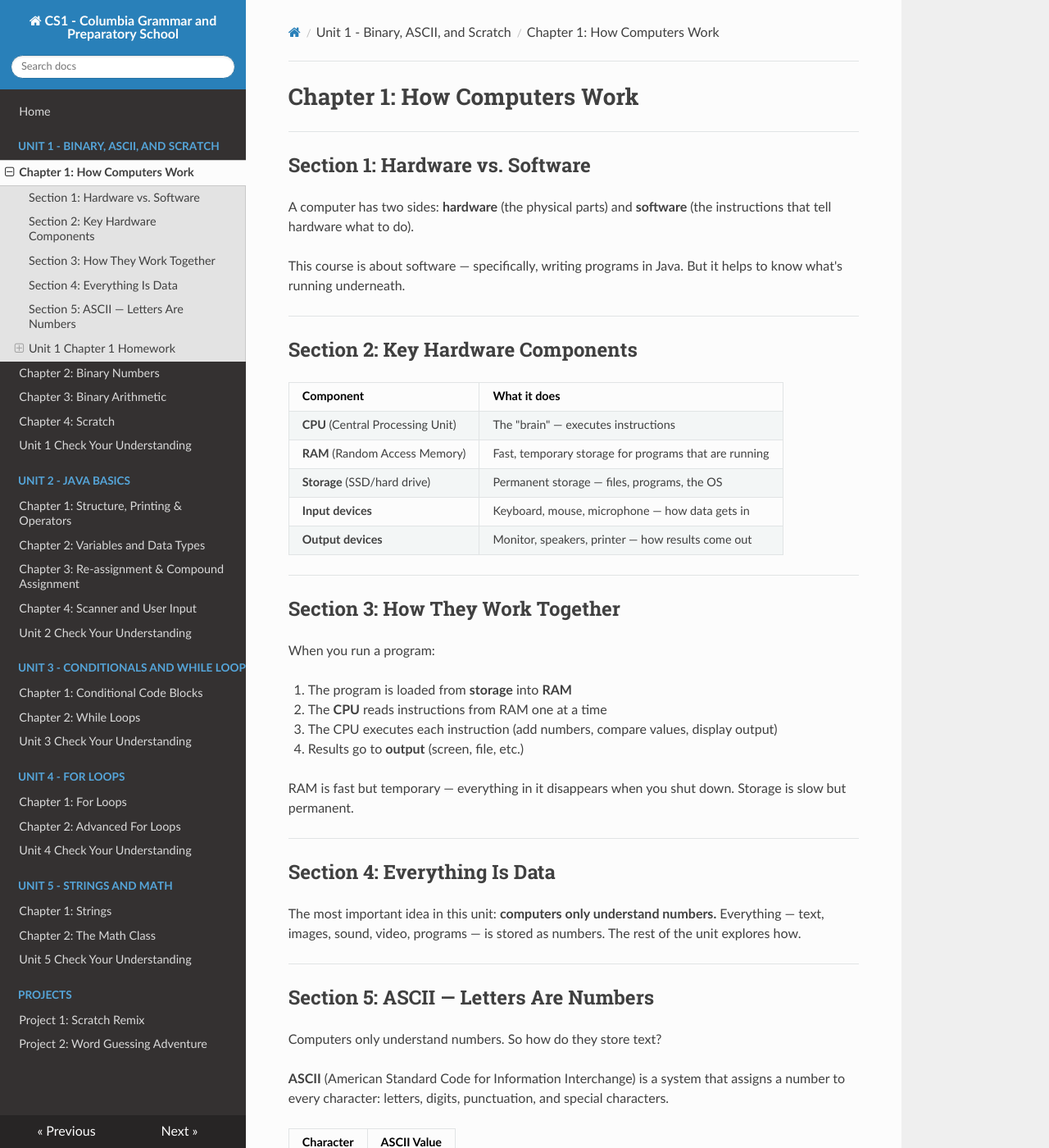
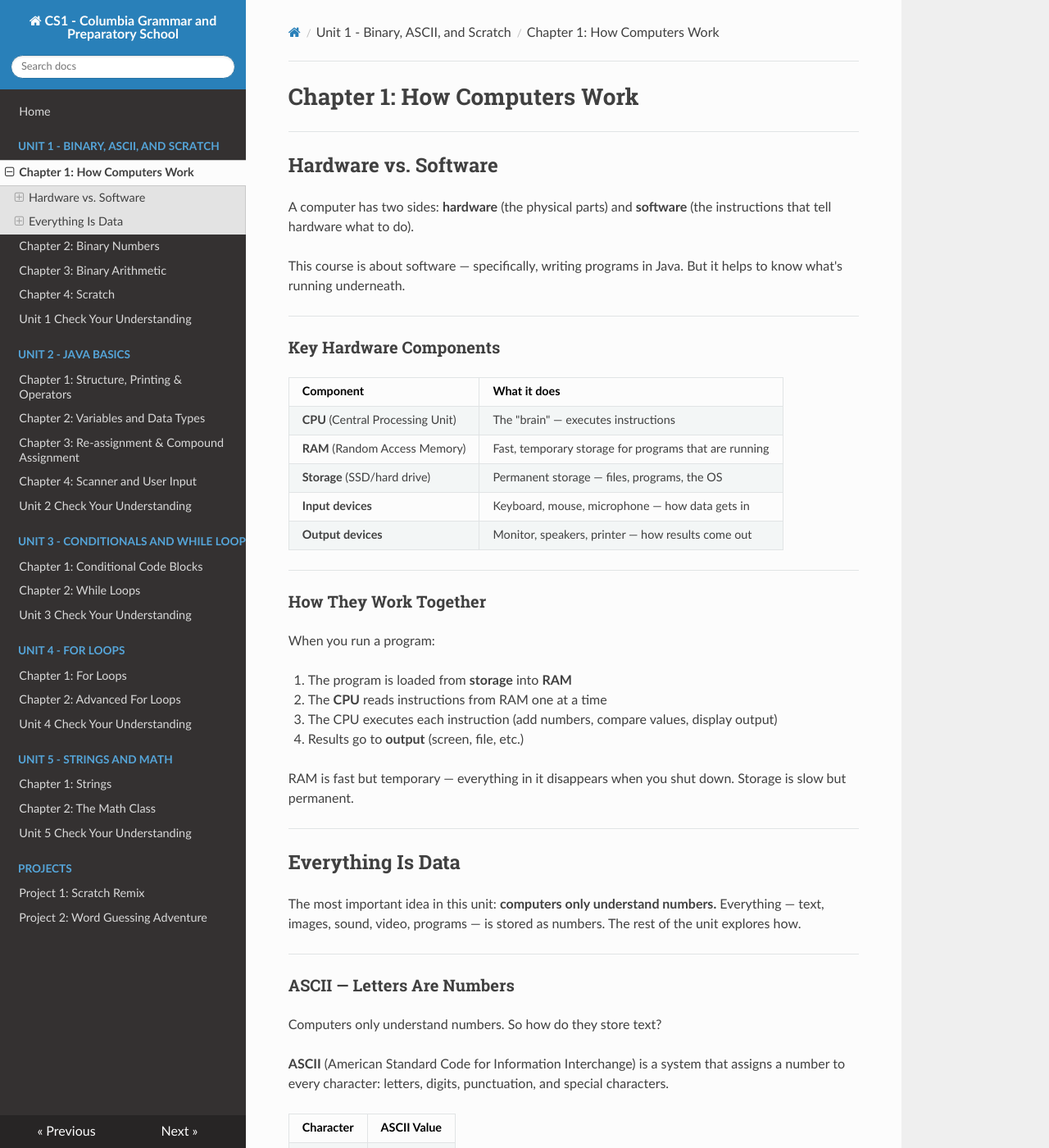
Before and after one commit to kjergens/cs1-site, an MkDocs documentation site: the page built from docs/unit1/notes_01_how_computers_work.md, in a window 1280 px wide and 1400 px high. Shown: the whole window at 82% size. Built offline with MkDocs 1.6.1, drawn with Linux system fonts in a browser that asks for light colours; nearby versions of some CDN libraries; some of the changed text lies outside the part shown.

Commit message:
experimenting with chapter 1 to tone down sections - remove the word section and make h3. also turn HW into a notes box so it stands out more

```diff
--- a/docs/unit1/notes_01_how_computers_work.md
+++ b/docs/unit1/notes_01_how_computers_work.md
@@ -2,7 +2,7 @@
 
 ---
 
-## Section 1: Hardware vs. Software
+## Hardware vs. Software
 
 A computer has two sides: **hardware** (the physical parts) and **software** (the instructions that tell hardware what to do).
 
@@ -10,7 +10,7 @@
 
 ---
 
-## Section 2: Key Hardware Components
+### Key Hardware Components
 
 | Component | What it does |
 |---|---|
@@ -22,7 +22,7 @@
 
 ---
 
-## Section 3: How They Work Together
+### How They Work Together
 
 When you run a program:
 
@@ -35,13 +35,13 @@
 
 ---
 
-## Section 4: Everything Is Data
+## Everything Is Data
 
 The most important idea in this unit: **computers only understand numbers.** Everything — text, images, sound, video, programs — is stored as numbers. The rest of the unit explores how.
 
 ---
 
-## Section 5: ASCII — Letters Are Numbers
+### ASCII — Letters Are Numbers
 
 Computers only understand numbers. So how do they store text?
 
@@ -61,50 +61,45 @@
 When your program stores the String `"Hello"`, the computer stores the numbers `72 101 108 108 111`. Text is always numbers underneath.
 
 ---
+!!! note Unit 1 Chapter 1 Homework
 
-## Unit 1 Chapter 1 Homework
+    *Assigned Class 1 · Due Class 1 in class · Graded as Community Building/Class Engagement — try your best, no points off for incorrect answers*
 
-*Assigned Class 1 · Due Class 1 in class · Graded as Community Building/Class Engagement — try your best, no points off for incorrect answers*
+    ### Part 1: What's Inside a Computer?
 
-### Part 1: What's Inside a Computer?
+    Match each component to its description: `CPU`, `RAM`, `Hard Drive/SSD`, `Motherboard`, `Monitor`.
 
-Match each component to its description: `CPU`, `RAM`, `Hard Drive/SSD`, `Motherboard`, `Monitor`.
+    - Stores data and programs for quick access during operation
+	- The "brain" of the computer that performs calculations and executes instructions
+	- Displays the output of the computer's processing, like text or images
+	- Long-term storage for files, programs, and the operating system
+	- Connects all components, allowing them to communicate
 
-- Stores data and programs for quick access during operation
-- The "brain" of the computer that performs calculations and executes instructions
-- Displays the output of the computer's processing, like text or images
-- Long-term storage for files, programs, and the operating system
-- Connects all components, allowing them to communicate
+	### Part 2: Transistors — The Building Blocks of Computers
 
-### Part 2: Transistors — The Building Blocks of Computers
+	Transistors are tiny electronic switches that control the flow of electricity in a computer. They're the foundation of modern computing.
 
-Transistors are tiny electronic switches that control the flow of electricity in a computer. They're the foundation of modern computing.
+	1. True or False: Transistors can act as switches, turning electrical signals on or off.
+	2. True or False: A single modern computer chip can contain billions of transistors.
+	3. True or False: Transistors are only used in the CPU and not in other parts of a computer.
+	4. True or False: Transistors work by using materials like silicon to control electrical flow.
+	5. **Short answer:** If transistors are like light switches, how do you think combining millions of them allows a computer to perform complex tasks like playing a video game?
 
-1. True or False: Transistors can act as switches, turning electrical signals on or off.
-2. True or False: A single modern computer chip can contain billions of transistors.
-3. True or False: Transistors are only used in the CPU and not in other parts of a computer.
-4. True or False: Transistors work by using materials like silicon to control electrical flow.
-5. **Short answer:** If transistors are like light switches, how do you think combining millions of them allows a computer to perform complex tasks like playing a video game?
+	### Part 3: A Brief History of Computing
 
-### Part 3: A Brief History of Computing
+	1. **Timeline:** fill in the blanks using each term once — `1943`, `ENIAC`, `1971`, `Microprocessor`, `1984`, `Apple Macintosh`, `1822`, `Difference Engine`.
+	    - ______: Charles Babbage designs the ______, a mechanical calculator considered an early precursor to modern computers.
+	    - ______: The ______, one of the first general-purpose electronic computers, is built using vacuum tubes.
+	    - ______: Intel introduces the first ______, putting the power of a computer's CPU on a single chip.
+	    - ______: The ______ is released, making personal computers user-friendly with a graphical interface.
+	2. **Short answer:** The ENIAC weighed over 30 tons and took up an entire room! What allowed computers to become small enough to fit in your pocket?
 
-1. **Timeline:** fill in the blanks using each term once — `1943`, `ENIAC`, `1971`, `Microprocessor`, `1984`, `Apple Macintosh`, `1822`, `Difference Engine`.
-    - ______: Charles Babbage designs the ______, a mechanical calculator considered an early precursor to modern computers.
-    - ______: The ______, one of the first general-purpose electronic computers, is built using vacuum tubes.
-    - ______: Intel introduces the first ______, putting the power of a computer's CPU on a single chip.
-    - ______: The ______ is released, making personal computers user-friendly with a graphical interface.
-2. **Short answer:** The ENIAC weighed over 30 tons and took up an entire room! What allowed computers to become small enough to fit in your pocket?
+	### Part 4: How Do Computers "Think"?
 
-### Part 4: How Do Computers "Think"?
+	Computers don't think like humans, but they process information using binary code (0s and 1s). Transistors help create these 0s and 1s by controlling electrical signals.
 
-Computers don't think like humans, but they process information using binary code (0s and 1s). Transistors help create these 0s and 1s by controlling electrical signals.
+	Convert the following decimal numbers to binary (hint: divide by 2 repeatedly and note the remainders):
 
-Convert the following decimal numbers to binary (hint: divide by 2 repeatedly and note the remainders):
-
-- `5` = ______ (binary)
-- `12` = ______ (binary)
-- Your age = ______ (binary)
-
-### Part 5: Reflection
-
-What's one thing you'd like to learn more about in computer science?
+	- `5` = ______ (binary)
+	- `12` = ______ (binary)
+	- Your age = ______ (binary)
```
